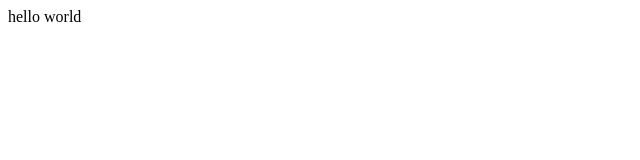
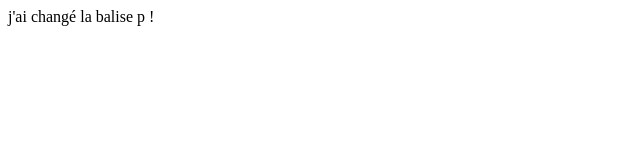
Before and after one commit to Herondil/HelloWorld, a plain HTML site: page index.html in a window 1280 px wide. Shown: the full height of the page, 0-640 px from the left. Drawn offline with Linux system fonts and the light colour scheme.

Commit message:
p changé !
;)

```diff
--- a/index.html
+++ b/index.html
@@ -2,7 +2,7 @@
 	<head></head>
 	<body>
 
-<p>hello world</p>
+<p>j'ai changé la balise p ! </p>
 
 	</body>
 </html>
```
